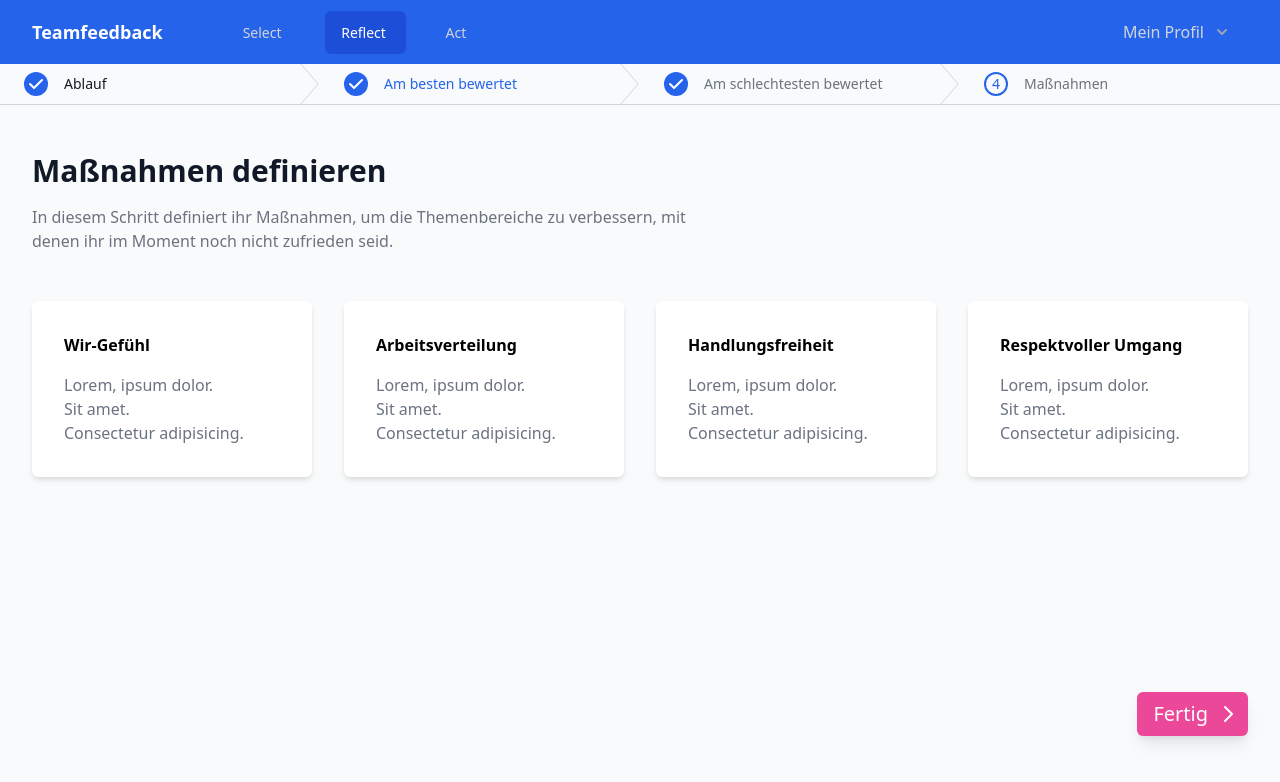
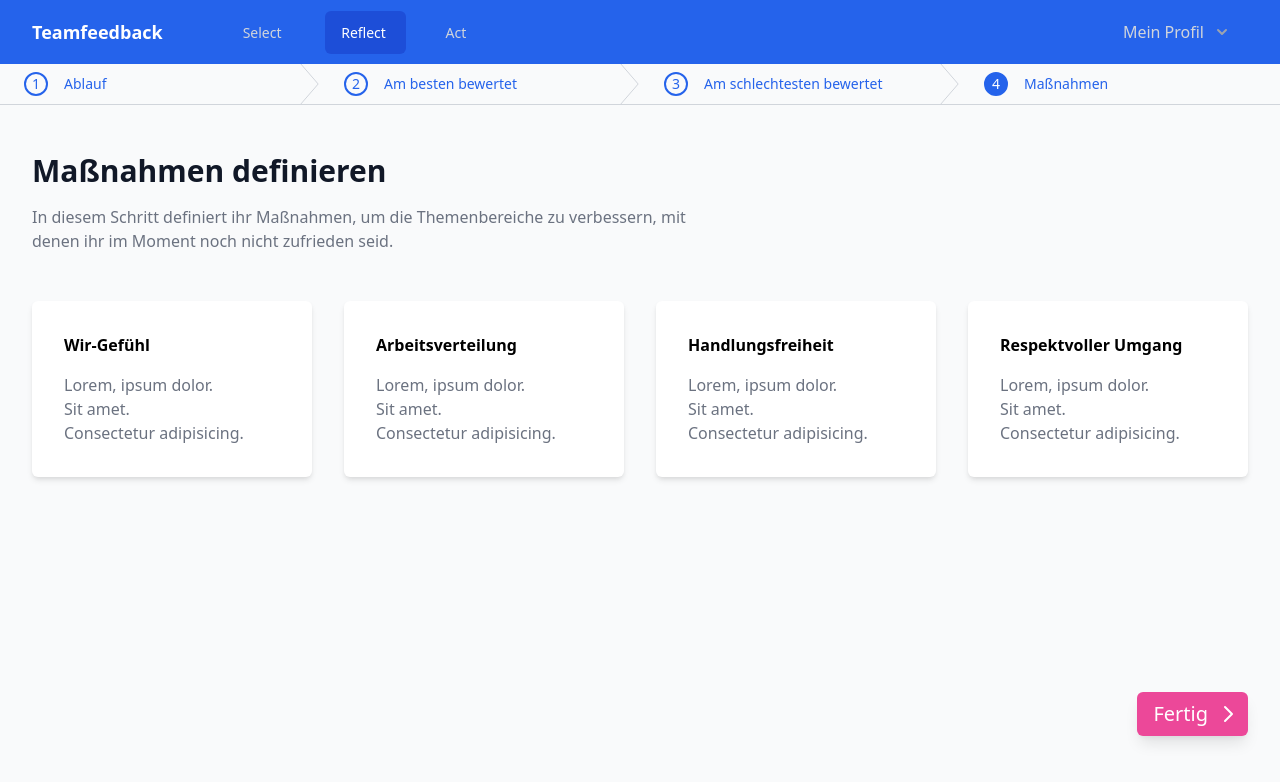
Before and after one commit to hendrikpawlowski/animate-css-grid, a plain HTML site: page pages/reflect/step_4.html in a window 1280 px wide. Shown: the top 782 px of the page. Drawn offline with nearby package versions, Linux system fonts and the light colour scheme; a script that the page names is missing; files whose address does not match are found by name.

Commit message:
steps removed checkmark

```diff
--- a/pages/reflect/step_4.html
+++ b/pages/reflect/step_4.html
@@ -88,15 +88,10 @@
                     <a href="./step_1.html" class="group flex items-center w-full">
                         <span class="px-6 py-2 flex items-center text-sm font-medium">
                             <span
-                                class="flex-shrink-0 w-6 h-6 flex items-center justify-center bg-blue-600 rounded-full group-hover:bg-blue-800">
-                                <svg class="w-5 h-5 text-white" xmlns="http://www.w3.org/2000/svg" viewBox="0 0 20 20"
-                                    fill="currentColor" aria-hidden="true">
-                                    <path fill-rule="evenodd"
-                                        d="M16.707 5.293a1 1 0 010 1.414l-8 8a1 1 0 01-1.414 0l-4-4a1 1 0 011.414-1.414L8 12.586l7.293-7.293a1 1 0 011.414 0z"
-                                        clip-rule="evenodd" />
-                                </svg>
+                                class="flex-shrink-0 w-6 h-6 flex items-center justify-center border-2 border-blue-600 rounded-full">
+                                <span class="text-blue-600">1</span>
                             </span>
-                            <span class="ml-4 text-sm font-medium text-gray-900">Ablauf</span>
+                            <span class="ml-4 text-sm font-medium text-blue-600">Ablauf</span>
                         </span>
                     </a>
 
@@ -112,13 +107,8 @@
                 <li class="relative md:flex-1 md:flex">
                     <a href="./step_2.html" class="px-6 py-2 flex items-center text-sm font-medium" aria-current="step">
                         <span
-                            class="flex-shrink-0 w-6 h-6 flex items-center justify-center bg-blue-600 rounded-full group-hover:bg-blue-800">
-                            <svg class="w-5 h-5 text-white" xmlns="http://www.w3.org/2000/svg" viewBox="0 0 20 20"
-                                fill="currentColor" aria-hidden="true">
-                                <path fill-rule="evenodd"
-                                    d="M16.707 5.293a1 1 0 010 1.414l-8 8a1 1 0 01-1.414 0l-4-4a1 1 0 011.414-1.414L8 12.586l7.293-7.293a1 1 0 011.414 0z"
-                                    clip-rule="evenodd" />
-                            </svg>
+                            class="flex-shrink-0 w-6 h-6 flex items-center justify-center border-2 border-blue-600 rounded-full">
+                            <span class="text-blue-600">2</span>
                         </span>
                         <span class="ml-4 text-sm font-medium text-blue-600">Am besten bewertet</span>
                     </a>
@@ -136,15 +126,10 @@
                     <a href="./step_3.html" class="group flex items-center">
                         <span class="px-6 py-2 flex items-center text-sm font-medium">
                             <span
-                                class="flex-shrink-0 w-6 h-6 flex items-center justify-center bg-blue-600 rounded-full group-hover:bg-blue-800">
-                                <svg class="w-5 h-5 text-white" xmlns="http://www.w3.org/2000/svg" viewBox="0 0 20 20"
-                                    fill="currentColor" aria-hidden="true">
-                                    <path fill-rule="evenodd"
-                                        d="M16.707 5.293a1 1 0 010 1.414l-8 8a1 1 0 01-1.414 0l-4-4a1 1 0 011.414-1.414L8 12.586l7.293-7.293a1 1 0 011.414 0z"
-                                        clip-rule="evenodd" />
-                                </svg>
+                                class="flex-shrink-0 w-6 h-6 flex items-center justify-center border-2 border-blue-600 rounded-full">
+                                <span class="text-blue-600">3</span>
                             </span>
-                            <span class="ml-4 text-sm font-medium text-gray-500 group-hover:text-gray-900">Am
+                            <span class="ml-4 text-sm font-medium text-blue-600">Am
                                 schlechtesten bewertet</span>
                         </span>
                     </a>
@@ -163,11 +148,10 @@
                     <a href="./step_4.html" class="group flex items-center">
                         <span class="px-6 py-2 flex items-center text-sm font-medium">
                             <span
-                                class="flex-shrink-0 w-6 h-6 flex items-center justify-center border-2 border-blue-600 rounded-full">
-                                <span class="text-blue-600">4</span>
+                                class="bg-blue-600 flex-shrink-0 w-6 h-6 flex items-center justify-center border-2 border-blue-600 rounded-full">
+                                <span class="text-white">4</span>
                             </span>
-                            <span
-                                class="ml-4 text-sm font-medium text-gray-500 group-hover:text-gray-900">Maßnahmen</span>
+                            <span class="ml-4 text-sm font-medium text-blue-600">Maßnahmen</span>
                         </span>
                     </a>
                 </li>
```
Also changed, not shown: pages/act/act.html (+7 -2 lines), pages/reflect/step_1.html (+6 -5 lines), pages/reflect/step_2.html (+5 -10 lines), pages/reflect/step_3.html (+8 -18 lines).
